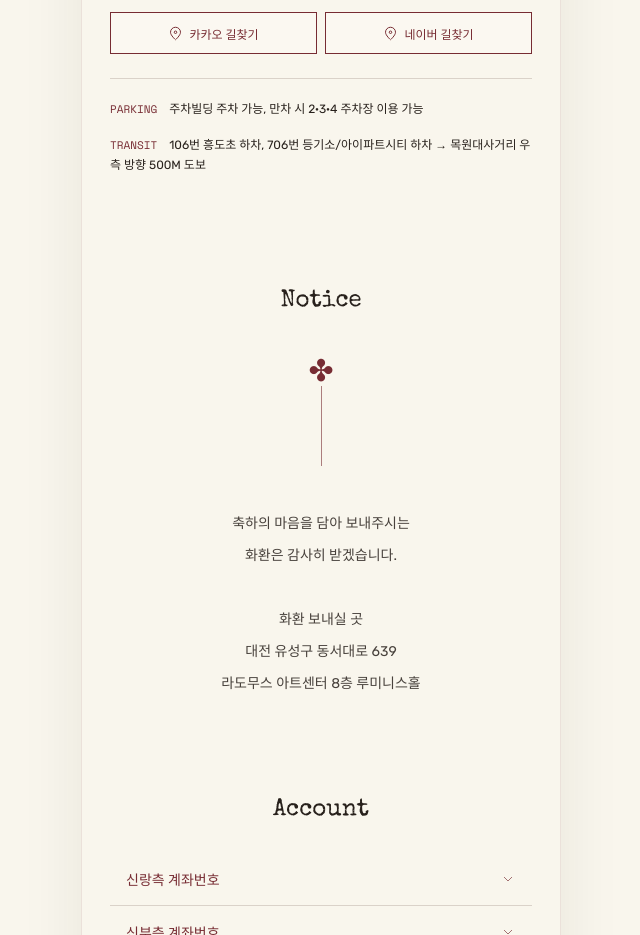
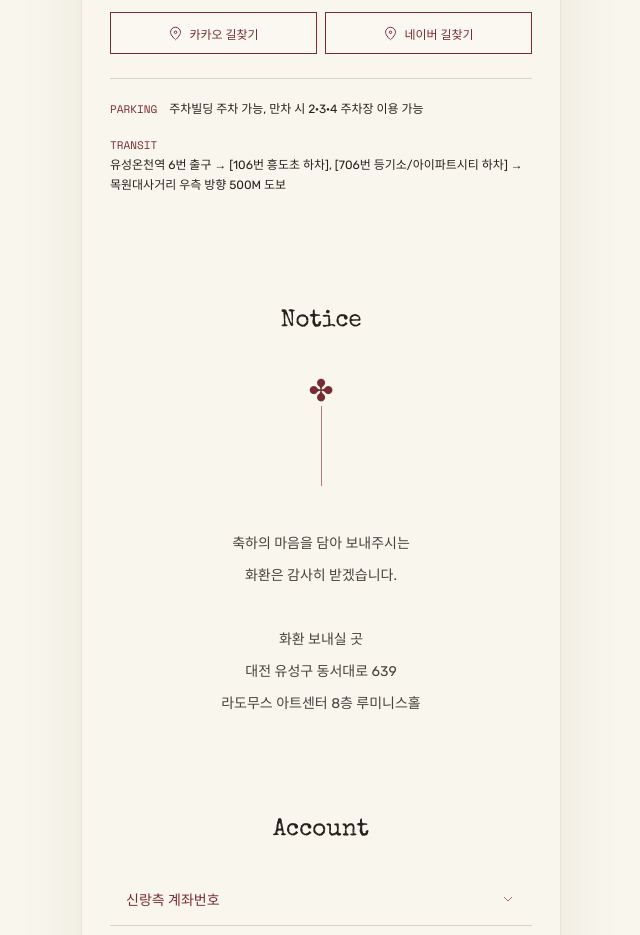
Before and after one commit to simonKgithub/wedding-invitation, a plain HTML site: page index.html in a window 1280 px wide. Shown: the part 3520-4455 px from the top of the page, without its empty margins (319-959 px from the left). Drawn offline with nearby package versions, Linux system fonts and the light colour scheme.

Commit message:
Update transit information formatting in index.html

```diff
--- a/index.html
+++ b/index.html
@@ -918,8 +918,11 @@
 
         <div class="travel">
           <p><b>PARKING</b>주차빌딩 주차 가능, 만차 시 2·3·4 주차장 이용 가능</p>
-          <p><b>TRANSIT</b>106번 흥도초 하차, 706번 등기소/아이파트시티 하차
-			  			   → 목원대사거리 우측 방향 500M 도보</p>
+          <p>
+			  <b>TRANSIT</b>
+			  <br>
+			  유성온천역 6번 출구 → [106번 흥도초 하차], [706번 등기소/아이파트시티 하차] → 목원대사거리 우측 방향 500M 도보
+		  </p>
         </div>
       </section>
 
```
